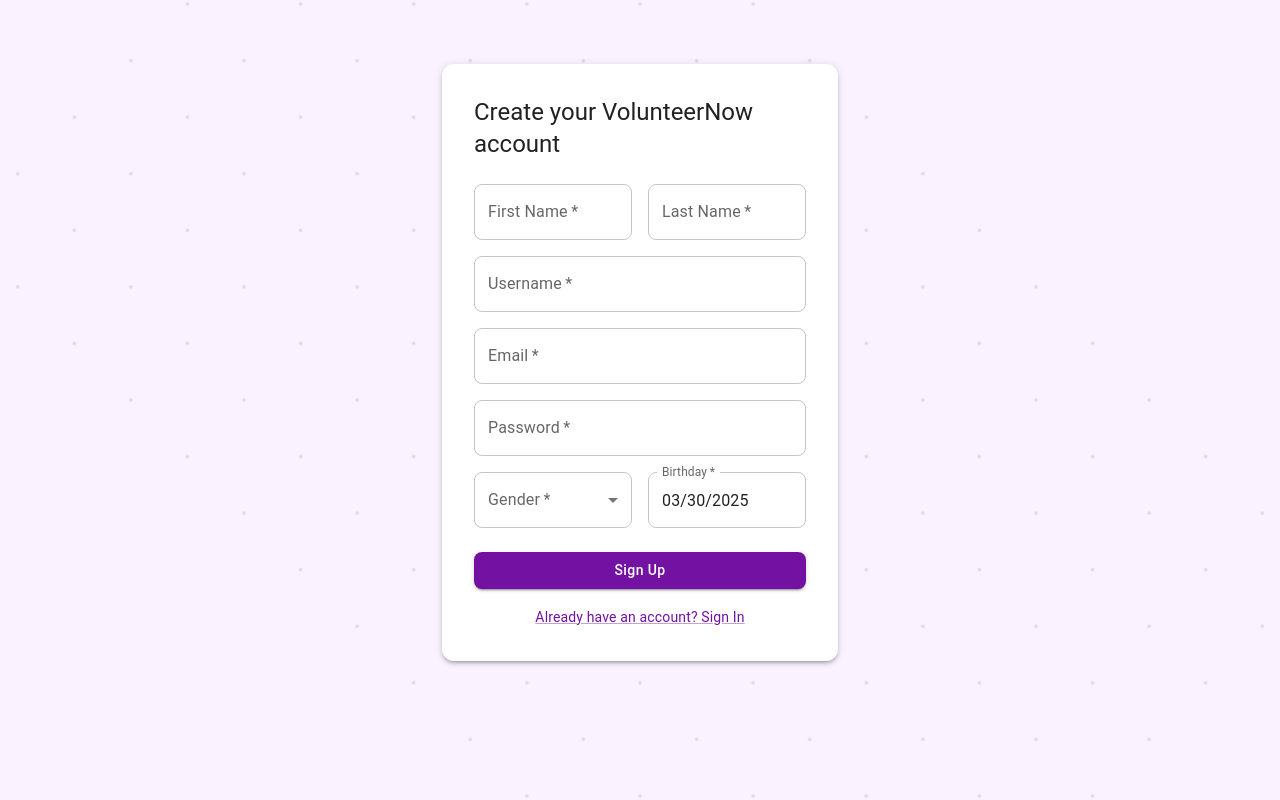
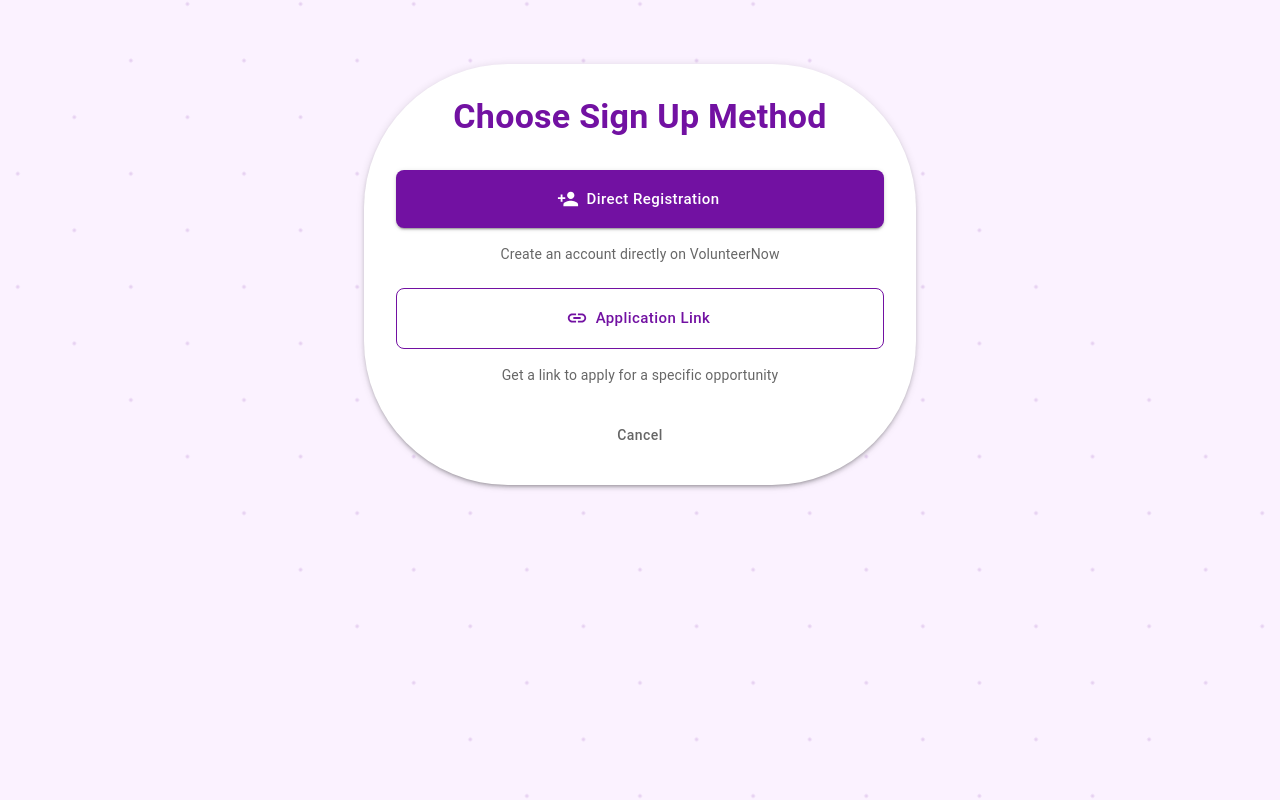
Before and after one commit to TRBF/volunteernow-web, a React (Create React App) app: page /register in a window 1280 px wide. Built offline with nearby package versions, Linux system fonts and the light colour scheme.

Commit message:
Add application link

```diff
--- a/src/App.tsx
+++ b/src/App.tsx
@@ -13,6 +13,7 @@
 // Lazy load components
 const Login = React.lazy(() => import('./pages/Login'));
 const SignUp = React.lazy(() => import('./pages/SignUp'));
+const SignUpOptions = React.lazy(() => import('./components/SignUpOptions'));
 const Home = React.lazy(() => import('./pages/Home'));
 const ForgotPassword = React.lazy(() => import('./pages/ForgotPassword'));
 const ResetPasswordConfirm = React.lazy(() => import('./pages/ResetPasswordConfirm'));
@@ -22,6 +23,7 @@
 const Callouts = React.lazy(() => import('./pages/Callouts'));
 const Applications = React.lazy(() => import('./pages/Applications'));
 const Archive = React.lazy(() => import('./pages/Archive'));
+const Apply = React.lazy(() => import('./pages/Apply'));
 
 const LoadingFallback = () => (
   <Box sx={{ display: 'flex', justifyContent: 'center', alignItems: 'center', height: '100vh' }}>
@@ -70,6 +72,7 @@
           <Route path="/" element={<Home />} />
           <Route path="/profile/:id" element={<Profile />} />
           <Route path="/opportunity/:id" element={<OpportunityDetails />} />
+          <Route path="/opportunity/:id/apply" element={<Apply />} />
           <Route path="/experience" element={<Experience />} />
           <Route path="/callouts" element={<Callouts />} />
           <Route path="/applications" element={<Applications />} />
@@ -96,6 +99,13 @@
             </Fade>
           } />
           <Route path="/register" element={
+            <Fade in={true} timeout={300}>
+              <Box>
+                <SignUpOptions />
+              </Box>
+            </Fade>
+          } />
+          <Route path="/register/direct" element={
             <Fade in={true} timeout={300}>
               <Box>
                 <SignUp />
--- /dev/null
+++ b/src/components/SignUpOptions.tsx
@@ -0,0 +1,139 @@
+import React, { useState } from 'react';
+import { useNavigate } from 'react-router-dom';
+import {
+  Container,
+  Box,
+  Typography,
+  Paper,
+  Button,
+  Dialog,
+  DialogTitle,
+  DialogContent,
+  DialogActions,
+  useTheme,
+} from '@mui/material';
+import {
+  PersonAdd as PersonAddIcon,
+  Link as LinkIcon,
+} from '@mui/icons-material';
+
+const SignUpOptions = () => {
+  const navigate = useNavigate();
+  const theme = useTheme();
+  const [open, setOpen] = useState(true);
+
+  const handleClose = () => {
+    setOpen(false);
+    navigate('/login');
+  };
+
+  const handleDirectSignUp = () => {
+    setOpen(false);
+    navigate('/register/direct');
+  };
+
+  const handleApplicationLink = () => {
+    // This will be handled by the opportunity details page
+    setOpen(false);
+    navigate('/login');
+  };
+
+  return (
+    <Container component="main" maxWidth="sm">
+      <Box
+        sx={{
+          marginTop: 8,
+          display: 'flex',
+          flexDirection: 'column',
+          alignItems: 'center',
+        }}
+      >
+        <Paper
+          elevation={3}
+          sx={{
+            padding: 4,
+            display: 'flex',
+            flexDirection: 'column',
+            alignItems: 'center',
+            width: '100%',
+            backgroundColor: theme.palette.background.paper,
+            borderRadius: theme.shape.borderRadius,
+          }}
+        >
+          <Typography
+            component="h1"
+            variant="h4"
+            sx={{
+              mb: 4,
+              color: theme.palette.primary.main,
+              fontWeight: 600,
+            }}
+          >
+            Choose Sign Up Method
+          </Typography>
+
+          <Box sx={{ width: '100%', mb: 4 }}>
+            <Button
+              fullWidth
+              variant="contained"
+              size="large"
+              startIcon={<PersonAddIcon />}
+              onClick={handleDirectSignUp}
+              sx={{
+                mb: 2,
+                py: 2,
+                backgroundColor: theme.palette.primary.main,
+                '&:hover': {
+                  backgroundColor: theme.palette.primary.dark,
+                },
+              }}
+            >
+              Direct Registration
+            </Button>
+            <Typography variant="body2" color="text.secondary" sx={{ mb: 3, textAlign: 'center' }}>
+              Create an account directly on VolunteerNow
+            </Typography>
+
+            <Button
+              fullWidth
+              variant="outlined"
+              size="large"
+              startIcon={<LinkIcon />}
+              onClick={handleApplicationLink}
+              sx={{
+                py: 2,
+                borderColor: theme.palette.primary.main,
+                color: theme.palette.primary.main,
+                '&:hover': {
+                  borderColor: theme.palette.primary.dark,
+                  backgroundColor: theme.palette.primary.light,
+                },
+              }}
+            >
+              Application Link
+            </Button>
+            <Typography variant="body2" color="text.secondary" sx={{ mt: 2, textAlign: 'center' }}>
+              Get a link to apply for a specific opportunity
+            </Typography>
+          </Box>
+
+          <Button
+            variant="text"
+            onClick={handleClose}
+            sx={{
+              color: theme.palette.text.secondary,
+              '&:hover': {
+                backgroundColor: 'transparent',
+                color: theme.palette.text.primary,
+              },
+            }}
+          >
+            Cancel
+          </Button>
+        </Paper>
+      </Box>
+    </Container>
+  );
+};
+
+export default SignUpOptions;
--- /dev/null
+++ b/src/pages/Apply.tsx
@@ -0,0 +1,130 @@
+import React, { useState, useEffect } from 'react';
+import { useParams, useNavigate } from 'react-router-dom';
+import {
+  Container,
+  Box,
+  Typography,
+  Paper,
+  Button,
+  CircularProgress,
+  Alert,
+  TextField,
+  IconButton,
+  Snackbar,
+} from '@mui/material';
+import {
+  ContentCopy as ContentCopyIcon,
+  ArrowBack as ArrowBackIcon,
+} from '@mui/icons-material';
+import { opportunityService } from '../services/api';
+
+const Apply = () => {
+  const { id } = useParams<{ id: string }>();
+  const navigate = useNavigate();
+  const [opportunity, setOpportunity] = useState<any>(null);
+  const [loading, setLoading] = useState(true);
+  const [error, setError] = useState<string | null>(null);
+  const [snackbarOpen, setSnackbarOpen] = useState(false);
+
+  useEffect(() => {
+    const fetchOpportunity = async () => {
+      try {
+        if (!id) {
+          throw new Error('Opportunity ID is required');
+        }
+        const data = await opportunityService.getOpportunityById(id);
+        setOpportunity(data);
+      } catch (err) {
+        console.error('Error fetching opportunity:', err);
+        setError('Failed to load opportunity details');
+      } finally {
+        setLoading(false);
+      }
+    };
+
+    fetchOpportunity();
+  }, [id]);
+
+  const handleCopyLink = () => {
+    const applicationLink = `${window.location.origin}/opportunity/${id}/apply`;
+    navigator.clipboard.writeText(applicationLink);
+    setSnackbarOpen(true);
+  };
+
+  if (loading) {
+    return (
+      <Container maxWidth="md" sx={{ py: 4, display: 'flex', justifyContent: 'center' }}>
+        <CircularProgress />
+      </Container>
+    );
+  }
+
+  if (error || !opportunity) {
+    return (
+      <Container maxWidth="md" sx={{ py: 4 }}>
+        <Alert severity="error" sx={{ mb: 2 }}>
+          {error || 'Opportunity not found'}
+        </Alert>
+        <Button
+          startIcon={<ArrowBackIcon />}
+          onClick={() => navigate(-1)}
+          sx={{ mt: 2 }}
+        >
+          Go Back
+        </Button>
+      </Container>
+    );
+  }
+
+  return (
+    <Container maxWidth="md" sx={{ py: 4 }}>
+      <Button
+        startIcon={<ArrowBackIcon />}
+        onClick={() => navigate(-1)}
+        sx={{ mb: 3 }}
+      >
+        Back
+      </Button>
+
+      <Paper sx={{ p: 4, borderRadius: 2 }}>
+        <Typography variant="h4" gutterBottom>
+          Application Link for {opportunity.title}
+        </Typography>
+
+        <Typography variant="body1" color="text.secondary" paragraph>
+          Share this link with potential volunteers to allow them to apply directly for this opportunity.
+        </Typography>
+
+        <Box sx={{ mt: 4 }}>
+          <TextField
+            fullWidth
+            value={`${window.location.origin}/opportunity/${id}/apply`}
+            InputProps={{
+              readOnly: true,
+              endAdornment: (
+                <IconButton onClick={handleCopyLink} edge="end">
+                  <ContentCopyIcon />
+                </IconButton>
+              ),
+            }}
+            sx={{ mb: 2 }}
+          />
+
+          <Typography variant="body2" color="text.secondary">
+            When someone clicks this link, they will be taken directly to the application form for this opportunity.
+            If they don't have an account, they will be prompted to create one.
+          </Typography>
+        </Box>
+      </Paper>
+
+      <Snackbar
+        open={snackbarOpen}
+        autoHideDuration={3000}
+        onClose={() => setSnackbarOpen(false)}
+        message="Application link copied to clipboard"
+      />
+    </Container>
+  );
+};
+
+export default Apply;
--- a/src/pages/OpportunityDetails.tsx
+++ b/src/pages/OpportunityDetails.tsx
@@ -26,9 +26,10 @@
   ArrowBack,
   Assignment as RequirementsIcon,
   Group as ParticipantsIcon,
+  Link as LinkIcon,
 } from '@mui/icons-material';
 import { motion } from 'framer-motion';
-import { opportunityService } from '../services/api';
+import { opportunityService, authService } from '../services/api';
 import Header from '../components/Header';
 import ApplicationForm from '../components/ApplicationForm';
 
@@ -57,6 +58,7 @@
   const [comment, setComment] = useState('');
   const [isApplicationFormOpen, setIsApplicationFormOpen] = useState(false);
   const [error, setError] = useState<string | null>(null);
+  const [showApplicationLink, setShowApplicationLink] = useState(false);
 
   useEffect(() => {
     if (id) {
@@ -84,6 +86,14 @@
     e.preventDefault();
     // TODO: Implement comment submission
     setComment('');
+  };
+
+  const handleGetApplicationLink = () => {
+    if (!authService.isLoggedIn()) {
+      navigate('/register');
+      return;
+    }
+    navigate(`/opportunity/${id}/apply`);
   };
 
   if (loading) {
@@ -230,6 +240,48 @@
               </Box>
             </Box>
           </Paper>
+
+          <Box sx={{ mt: 4, display: 'flex', gap: 2 }}>
+            <Button
+              variant="contained"
+              size="large"
+              onClick={() => setIsApplicationFormOpen(true)}
+              sx={{
+                flex: 1,
+                py: 1.5,
+                backgroundColor: theme.palette.primary.main,
+                '&:hover': {
+                  backgroundColor: theme.palette.primary.dark,
+                },
+              }}
+            >
+              Apply Now
+            </Button>
+            <Button
+              variant="outlined"
+              size="large"
+              startIcon={<LinkIcon />}
+              onClick={() => {
+                if (!authService.isLoggedIn()) {
+                  navigate('/register');
+                  return;
+                }
+                navigate(`/opportunity/${id}/apply`);
+              }}
+              sx={{
+                flex: 1,
+                py: 1.5,
+                borderColor: theme.palette.primary.main,
+                color: theme.palette.primary.main,
+                '&:hover': {
+                  borderColor: theme.palette.primary.dark,
+                  backgroundColor: theme.palette.primary.light,
+                },
+              }}
+            >
+              Get Application Link
+            </Button>
+          </Box>
         </Container>
       </Box>
 
```
